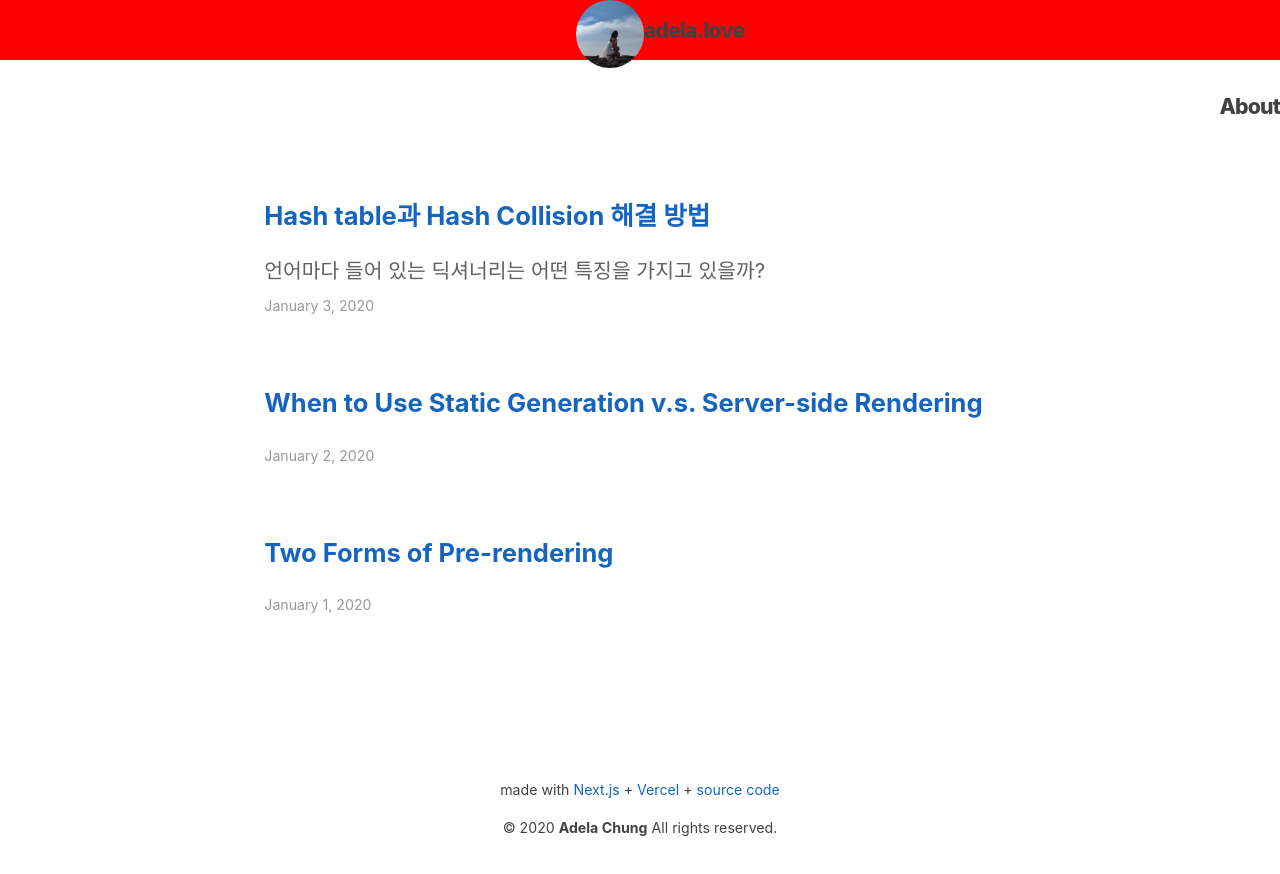
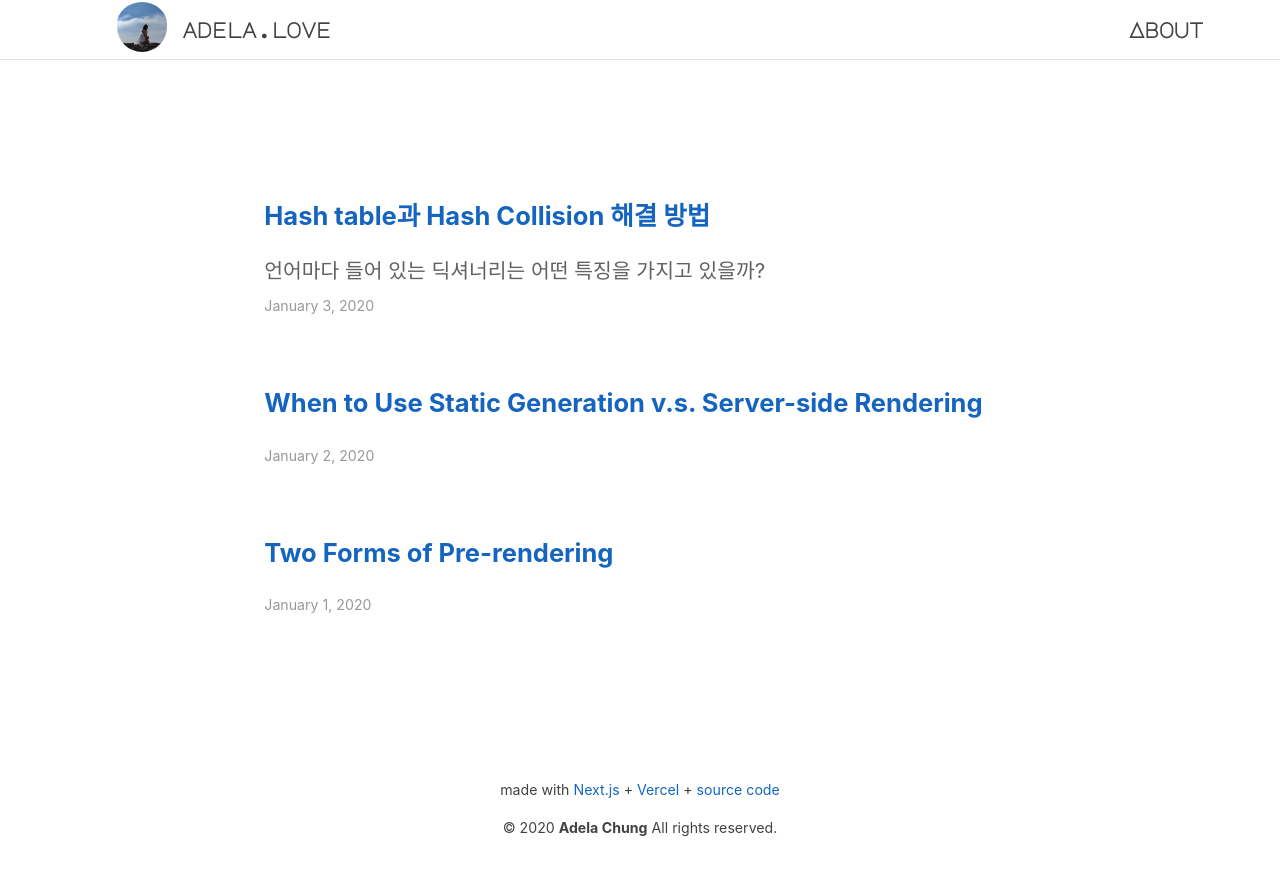
Before and after one commit to love-adela/adela.love, a Next.js app: page / in a window 1280 px wide. Shown: the top 874 px of the page. Built offline with nearby package versions, Linux system fonts and the light colour scheme; a web font is replaced by a local one.

Commit message:
[Misc] 주석 삭제 및 여백 조정

```diff
--- a/components/navbar.module.css
+++ b/components/navbar.module.css
@@ -1,23 +1,22 @@
+@import url('https://fonts.googleapis.com/css2?family=Major+Mono+Display&display=swap');
+
 .headerNavbar {
+  font-family: 'Major Mono Display', monospace;
   position: fixed;
   display: flex;
   -moz-box-align: center;
-  flex-direction: column;
   flex-wrap: nowrap;
   align-items: center;
   -moz-box-pack:justify;
   justify-content: space-between;
-  background-color: red;
   top: 0px;
-  /* left: 0px;
-  right: 0px;
-  padding: 0px 42px; */
+  padding: 0 6%;
+  border-bottom: 1px solid #e1e4e6;
   height: 60px;
   width: 100%;
 }
 
 .headerLogo {
-  margin: 0;
   display: flex;
 }
 
@@ -31,8 +30,8 @@
   line-height: 1.2;
   font-weight: 800;
   letter-spacing: -0.05rem;
-  /* margin: 4rem 1rem; */
   color: #424242;
+  padding-left: 10%;
 }
 
 .headerHomeAbout {
@@ -45,12 +44,13 @@
   line-height: 1.2;
   font-weight: 800;
   letter-spacing: -0.05rem;
-  /* margin: 4rem 1rem; */
   color: #424242;
 }
 
 .headerHomeImage {
   display: inline-block;
-  width: 4rem;
-  height: 4rem;
+  width: 50px;
+  height: auto;
+  padding-top: 3px;
+  vertical-align: middle;
 }
```
